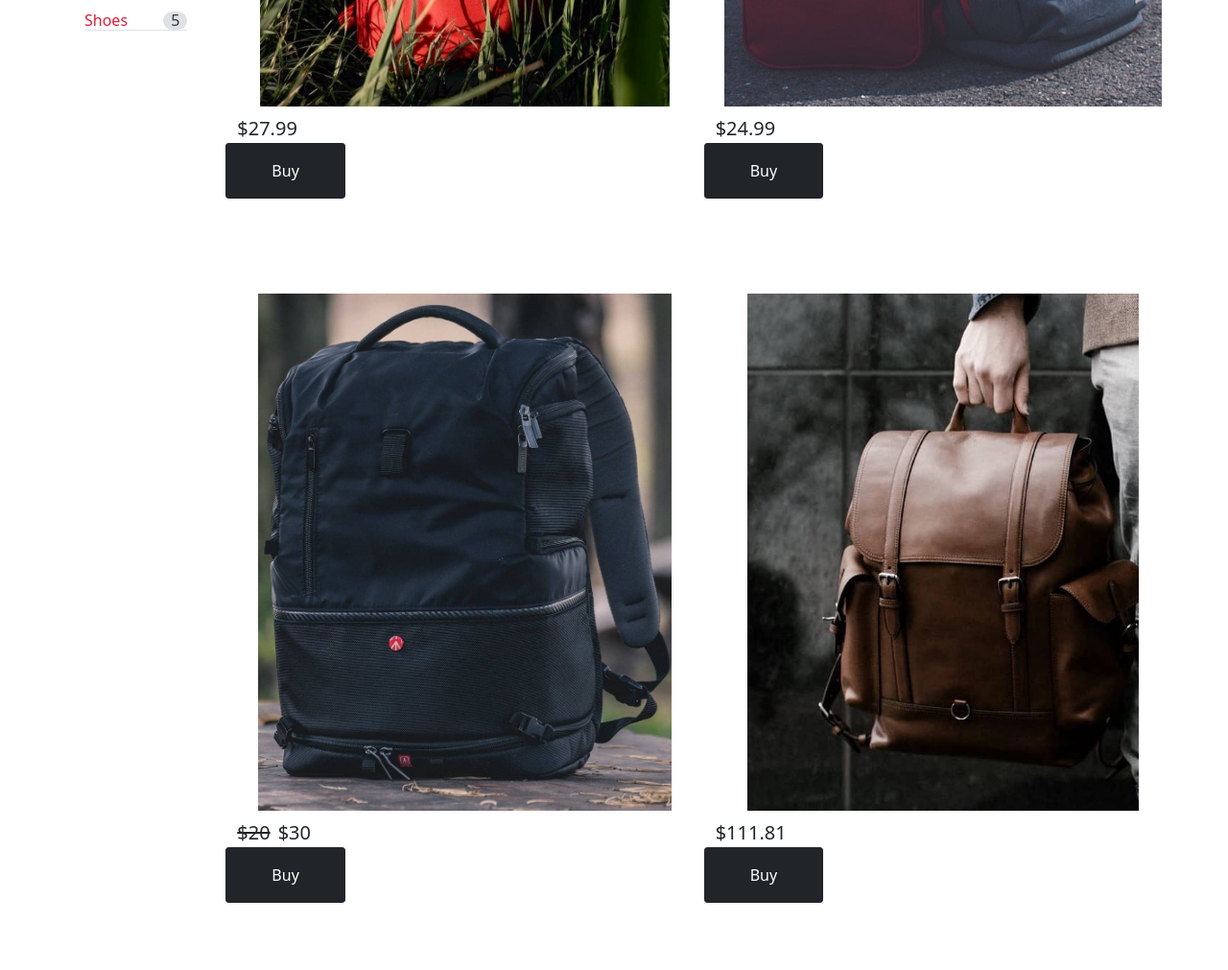
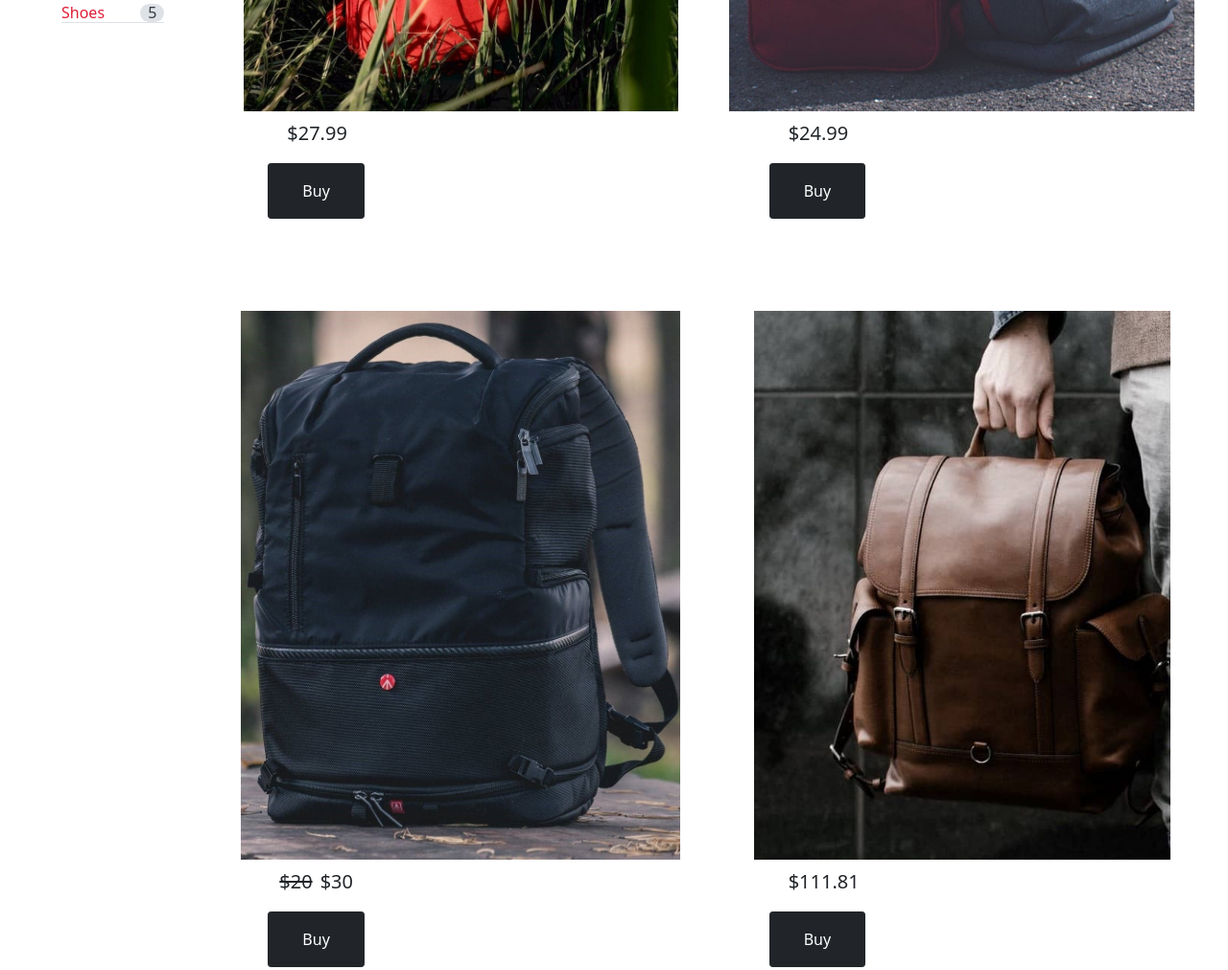
Before and after one commit to Marwa2Mohamed/GoBetween-eCommerce, a plain HTML site: page website-pages/men-bags.html in a window 1280 px wide. Shown: the part 820-1831 px from the top of the page at 96% size. Drawn offline with nearby package versions, Linux system fonts and the light colour scheme; a web font is replaced by a local one.

Commit message:
padding to product categories and display images are changed + the button responsive size + the price label's color

```diff
--- a/website-pages/men-bags.html
+++ b/website-pages/men-bags.html
@@ -76,9 +76,11 @@
 
         <!--Start The main Section-->
             <main onmouseover="finishedSearching()">
+
                    <div class="spacerpages w-sm-100 h-sm-100" >
                     &nbsp;
                 </div>
+
                 <!--Start The main Title container-->
                     <section id="page-title" class="text-center my-1 pb-3">
                         <h1 class="text-center display-3 text-capitalize border-top border-bottom py-5">bags</h1>
@@ -86,26 +88,25 @@
                 <!--End The main Title container-->
 
                 <!--Start The products container-->
-                    <section id="allformen" class="my-md-4 d-flex flex-column flex-md-row p-5">
+                    <section id="allformen" class="my-md-5 d-flex flex-column flex-md-row p-5 p-md-3">
 
                         <!--Start The category container-->
-                            <section id="products-category" class="mx-3 mx-sm-4 px-sm-3 d-flex flex-cloumn w-xs-100 w-sm-50">
+                            <section id="products-category" class="mx-3 mx-sm-5 d-flex flex-cloumn w-xs-100 w-sm-75">
 
                                 <div id="category-container">
-                                    <h4 class="text-start fs-5  display-5 text-capitalize fw-bold">product categories</h4><br/>
+                                    <h4 class="text-start fs-5 display-5 text-capitalize fw-bold">product categories</h4><br/>
                                     <span id="accessories">
                                         <a href="men-accessories.html" class="text-decoration-none" > <p class="text-capitalize border-bottom h6 fw-lighter">accessory <label class="px-2 px-md-1 px-lg-2 rounded-pill float-end h6 fw-lighter">8</label></p></a>
 
                                     </span><br/>
                                     <span id="bags">
-                                        <a href="men-bags.html" class="text-decoration-none"> <p class="text-capitalize border-bottom h6 fw-lighter">bags
-                                        <label class="px-2 px-md-1 px-lg-2 rounded-pill float-end h6 fw-lighter">4</label></p></a>
+                                        <a href="men-bags.html" class="text-decoration-none"> <p class="text-capitalize border-bottom h6 fw-lighter">bags <label class="px-2 px-md-1 px-lg-2 rounded-pill float-end h6 fw-lighter">4</label></p></a>
                                     </span><br/>
                                     <span id="bottoms">
                                         <a href="men-trousers.html" class="text-decoration-none"> <p class="text-capitalize border-bottom h6 fw-lighter">trousers <label class="px-2 px-md-1 px-lg-2 rounded-pill float-end h6 fw-lighter">7</label> </p></a>
                                     </span><br/>
                                     <span id="jackets">
-                                        <a href="men-jackets.html" class="text-decoration-none"><p class="text-capitalize border-bottom h6 fw-lighter">jackets <label class="px-2 px-md-1 px-lg-2 rounded-pill float-end h6 fw-lighter">7</label></p></a>
+                                        <a href="men-jackets.html" class="text-decoration-none"><p class="text-capitalize border-bottom h6 fw-lighter">jackets<label class="px-2 px-md-1 px-lg-2 rounded-pill float-end h6 fw-lighter">7</label></p></a>
                                     </span><br/>
                                     <span id="sale-items">
                                         <a href="men-sale-items.html" class="text-decoration-none"> <p class="text-capitalize border-bottom h6 fw-lighter">sale items <label class="px-2 px-md-1 px-lg-2 rounded-pill float-end h6 fw-lighter">7</label></p></a>
@@ -126,10 +127,10 @@
 
 
                         <!--Start products images to display-->
-                            <section id ="display-products" class="mt-3 w-md-50">
+                            <section id ="display-products" class="w-sm-25">
 
-                           <div class="mt-4 mt-lg-0 mb-5 mx-md-0 px-xs-5 px-lg-0">
-                                <label>Showing 4 result</label>
+                               <div class="mt-4 mt-lg-0 mb-5 mx-md-0 px-sm-5">
+                                    <label>Showing 8 result</label>
 
                                    <select name="product" id="products" class="float-end">
                                     <option value="default">default sorting</option>
@@ -144,30 +145,30 @@
                               <div class="d-flex flex-xs-column flex-md-row row row_first ">
                                   <div class="col-md-6" height="100%">
                                     <img src="../images/products-image/adidasproduct.jpg" alt="addidas bags" class="col-12" height="70%"/>
-                                    <div class=" d-flex flex-md-column row row_price mb-5 mt-2">
-                                        <label class="price col-6 col-lg-4 fs-5">$27.99</label>
-                                        <button class="buy btn btn-dark btn-sm col-xs-6 col-md-0 text-capitalize fw-light fs-6 w-25 p-3" onclick="addedToCart()">Buy</button>
+                                    <div class=" d-flex flex-md-column row row_price mb-5 mt-2 mx-5">
+                                        <p class="price col-6 col-lg-4 fs-5"><span class=" mx-2">$27.99</span></p>
+                                        <button class="buy btn btn-dark btn-sm col-6 col-sm-5 col-md-7 col-xl-3 text-capitalize fw-light fs-6 p-3" onclick="addedToCart()">Buy</button>
                                     </div>
                                   </div>
                                   <div class="col-md-6" height="50%">
                                     <img src="../images/products-image/bag2.jpg" alt=" a red bag product" class="col-12" height="70%"/>
-                                    <div class=" d-flex flex-md-column row row_price mb-5 mt-2">
-                                        <label class="price col-6 col-lg-4 fs-5">$24.99</label>
-                                        <button class="buy btn btn-dark btn-sm col-xs-6 col-md-0 text-capitalize fw-light fs-6 w-25 p-3" onclick="addedToCart()">Buy</button>
+                                    <div class=" d-flex flex-md-column row row_price mb-5 mt-2 mx-5">
+                                        <p class="price col-6 col-lg-4 fs-5"><span class=" mx-2">$24.99</span></p>
+                                        <button class="buy btn btn-dark btn-sm col-6 col-sm-5 col-md-7 col-xl-3 text-capitalize fw-light fs-6 w-xs-25 w-sm-25 p-3" onclick="addedToCart()">Buy</button>
                                     </div>
                                   </div>
                                   <div class="col-md-6" height="50%">
                                       <img src="../images/products-image/bag3.jpg" alt="a black bag product" class="col-12" height="70%"/>
-                                      <div class=" d-flex flex-md-column row row_price mb-5 mt-2">
-                                        <label class="price col-6 col-lg-4 fs-5"><s class="saleItem">$20</s><span class=" mx-2">$30</span></label>
-                                        <button class="buy btn btn-dark btn-sm col-xs-6 col-md-0 text-capitalize fw-light fs-6 w-25 p-3"  onclick="addedToCart()">Buy</button>
+                                      <div class=" d-flex flex-md-column row row_price mb-5 mt-2 mx-5">
+                                        <p class="price col-6 col-lg-4 fs-5"><s class="saleItem">$20</s><span class=" mx-2">$30</span></p>
+                                        <button class="buy btn btn-dark btn-sm col-6 col-sm-5 col-md-7 col-xl-3 text-capitalize fw-light fs-6 w-xs-25 w-sm-25 p-3"  onclick="addedToCart()">Buy</button>
                                       </div>
                                   </div>
                                   <div class="col-md-6" height="50%">
                                       <img src="../images/products-image/bag4.jpg" alt="a brown bag product" class="col-12" height="70%"/>
-                                      <div class=" d-flex flex-md-column row row_price mb-5 mt-2">
-                                        <label class="price col-6 col-lg-4 fs-5">$111.81</label>
-                                        <button class="buy btn btn-dark btn-sm col-xs-6 col-md-0 text-capitalize fw-light fs-6 w-25 p-3" onclick="addedToCart()">Buy</button>
+                                      <div class=" d-flex flex-md-column row row_price mb-5 mt-2 mx-5">
+                                          <p class="price col-6 col-lg-4 fs-5"><span class=" mx-2">$111.81</span></p>
+                                        <button class="buy btn btn-dark btn-sm col-6 col-sm-5 col-md-7 col-xl-3 text-capitalize fw-light fs-6 w-xs-25 w-sm-25 p-3" onclick="addedToCart()">Buy</button>
                                       </div>
                                   </div>
                               </div>
```
Lines whose indentation alone changed are shown as unchanged.
